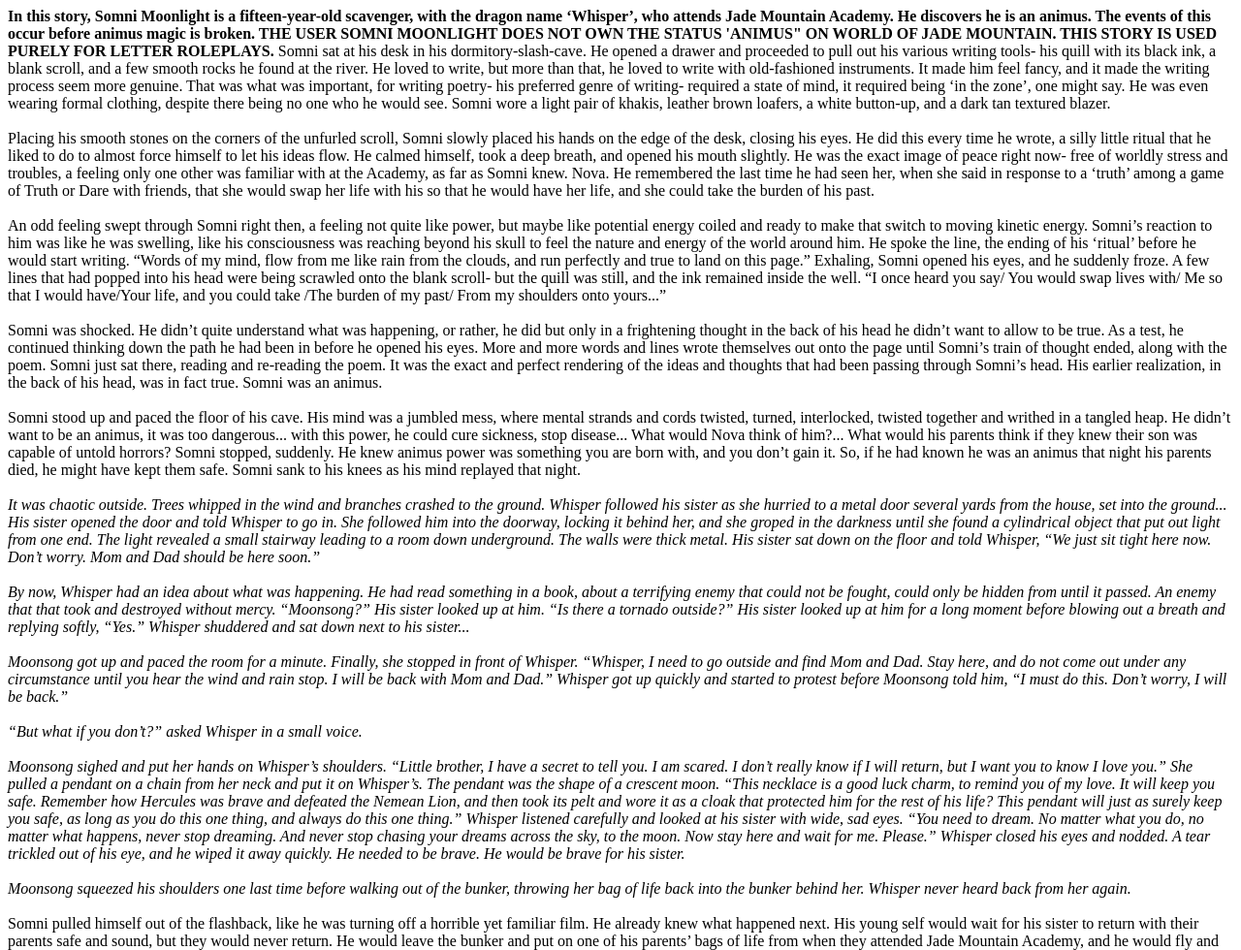
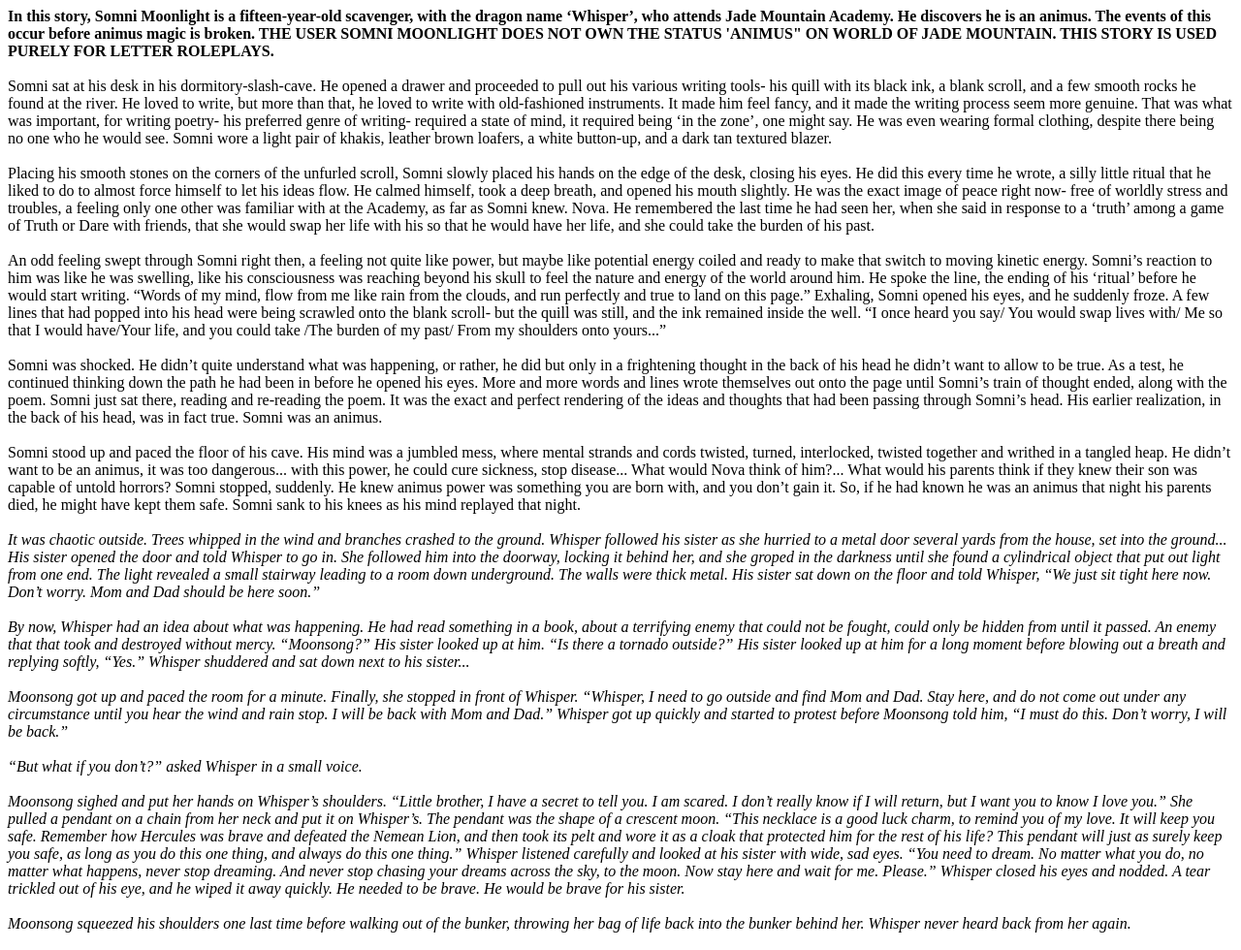
Before and after one commit to Somni-Moonlight77/Animus-Power, a plain HTML site: page index.html in a window 1280 px wide. Shown: the top 980 px of the page at 97% size. Drawn offline with Linux system fonts and the light colour scheme.

Commit message:
Update index.html

```diff
--- a/index.html
+++ b/index.html
@@ -1,7 +1,7 @@
 <!DOCTYPE html>
 <html>
 <body>
-<strong>In this story, Somni Moonlight is a fifteen-year-old scavenger, with the dragon name ‘Whisper’, who attends Jade Mountain Academy. He discovers he is an animus. The events of this occur before animus magic is broken. THE USER SOMNI MOONLIGHT DOES NOT OWN THE STATUS 'ANIMUS" ON WORLD OF JADE MOUNTAIN. THIS STORY IS USED PURELY FOR LETTER ROLEPLAYS.</strong>
+<strong>In this story, Somni Moonlight is a fifteen-year-old scavenger, with the dragon name ‘Whisper’, who attends Jade Mountain Academy. He discovers he is an animus. The events of this occur before animus magic is broken. THE USER SOMNI MOONLIGHT DOES NOT OWN THE STATUS 'ANIMUS" ON WORLD OF JADE MOUNTAIN. THIS STORY IS USED PURELY FOR LETTER ROLEPLAYS.</strong> <br><br>
 Somni sat at his desk in his dormitory-slash-cave. He opened a drawer and proceeded to pull out his various writing tools- his quill with its black ink, a blank scroll, and a few smooth rocks he found at the river. He loved to write, but more than that, he loved to write with old-fashioned instruments. It made him feel fancy, and it made the writing process seem more genuine. That was what was important, for writing poetry- his preferred genre of writing- required a state of mind, it required being ‘in the zone’, one might say. He was even wearing formal clothing, despite there being no one who he would see. Somni wore a light pair of khakis, leather brown loafers, a white button-up, and a dark tan textured blazer. <br> <br>
 Placing his smooth stones on the corners of the unfurled scroll, Somni slowly placed his hands on the edge of the desk, closing his eyes. He did this every time he wrote, a silly little ritual that he liked to do to almost force himself to let his ideas flow. He calmed himself, took a deep breath, and opened his mouth slightly. He was the exact image of peace right now- free of worldly stress and troubles, a feeling only one other was familiar with at the Academy, as far as Somni knew. Nova. He remembered the last time he had seen her, when she said in response to a ‘truth’ among a game of Truth or Dare with friends, that she would swap her life with his so that he would have her life, and she could take the burden of his past. <br> <br>
 An odd feeling swept through Somni right then, a feeling not quite like power, but maybe like potential energy coiled and ready to make that switch to moving kinetic energy. Somni’s reaction to him was like he was swelling, like his consciousness was reaching beyond his skull to feel the nature and energy of the world around him. He spoke the line, the ending of his ‘ritual’ before he would start writing. “Words of my mind, flow from me like rain from the clouds, and run perfectly and true to land on this page.” Exhaling, Somni opened his eyes, and he suddenly froze. A few lines that had popped into his head were being scrawled onto the blank scroll- but the quill was still, and the ink remained inside the well. “I once heard you say/ You would swap lives with/ Me so that I would have/Your life, and you could take /The burden of my past/ From my shoulders onto yours...”  <br> <br>
```
